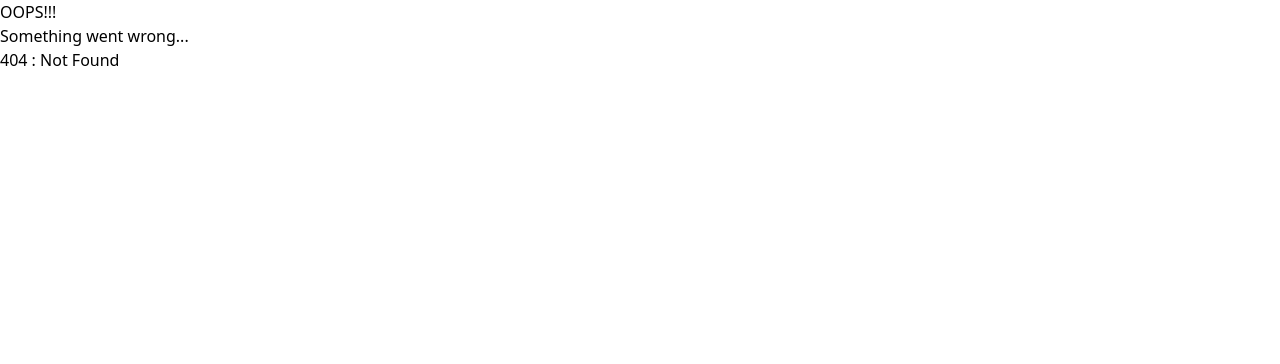
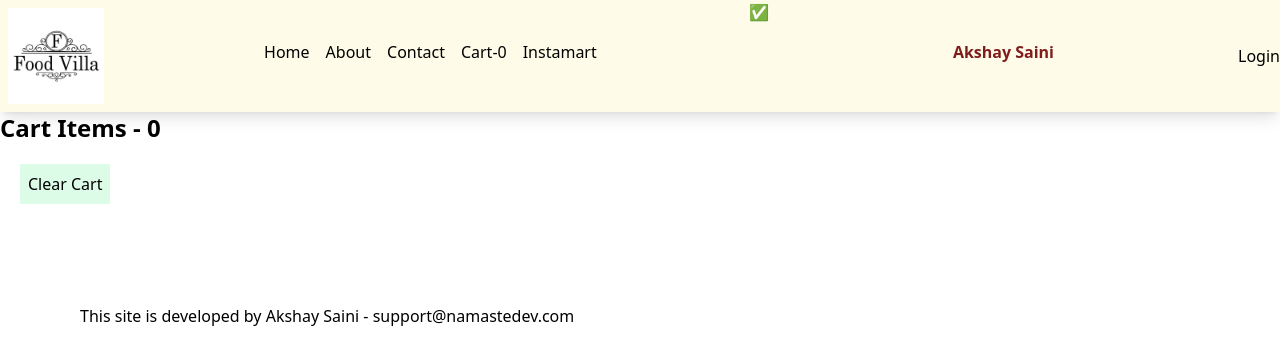
Before and after one commit to kushalnigam0604/Namaste_React_JS, a React (Vite) app: page /cart in a window 1280 px wide. Before the commit this address had no page. Shown: the top 364 px of the page. Built offline with nearby package versions, Linux system fonts and the light colour scheme.

Commit message:
ep-12-live

```diff
--- a/package.json
+++ b/package.json
@@ -21,6 +21,8 @@
     "@reduxjs/toolkit": "^1.9.5",
     "react": "^18.2.0",
     "react-dom": "^18.2.0",
-    "react-router-dom": "^6.12.1"
+    "react-redux": "^8.1.1",
+    "react-router-dom": "^6.12.1",
+    "redux": "^4.2.1"
   }
 }
--- /dev/null
+++ b/src/components/Cart.js
@@ -0,0 +1,26 @@
+import React from "react";
+import { useDispatch, useSelector } from "react-redux";
+import { clearCart } from "../utils/cartSlice";
+import FoodItem from "./FoodItem";
+
+const Cart = () => {
+  const cartItems = useSelector((store) => store.cart.items);
+  const dispatch = useDispatch();
+  const handleClearCart = () => {
+      dispatch(clearCart());
+  }
+
+  return (
+    <div>
+      <div className="font-bold text-2xl">Cart Items - {cartItems.length}</div>
+      <button className="bg-green-100 p-2 m-5" onClick={() => handleClearCart()}>Clear Cart</button>
+      <div className="flex flex-wrap">
+        {cartItems.map((item) => (
+          <FoodItem key={item.id} {...item} />
+        ))}
+      </div>
+    </div>
+  );
+};
+
+export default Cart;
--- /dev/null
+++ b/src/components/FoodItem.js
@@ -0,0 +1,12 @@
+import { IMG_CDN_URL } from "../config";
+const FoodItem = ({ name,imageId, category, price }) => {
+  return (
+    <div className="w-56 p-2 m-2 shadow-lg bg-pink-50">
+      <img src={IMG_CDN_URL + imageId} />
+      <h2 className="font-bold text-xl">{name}</h2>
+      <h3>{category}</h3>
+      <h4>Rupees: {price / 100}</h4>
+    </div>
+  );
+};
+export default FoodItem;
--- a/src/components/Header.js
+++ b/src/components/Header.js
@@ -3,6 +3,7 @@
 import { Link } from "react-router-dom";
 import useOnline from "../utils/useOnline";
 import UserContext from "../utils/UserContext";
+import { useSelector } from "react-redux";
 
 // SPA - Single Page Application???
 // Client Side Routing
@@ -20,6 +21,9 @@
 
   const { user } = useContext(UserContext);
 
+  const cartItems = useSelector((store) => store.cart.items);
+  console.log(cartItems);
+
   return (
     <div className="flex justify-between bg-pink-50 shadow-lg sm:bg-blue-50 md:bg-yellow-50">
       <Title />
@@ -35,7 +39,9 @@
           <Link to="/contact">
             <li className="px-2">Contact</li>
           </Link>
-          <li className="px-2">Cart</li>
+          <Link to="/cart">
+            <li className="px-2">Cart-{cartItems.length} </li>
+          </Link>
           <Link to="/instamart">
             <li className="px-2">Instamart</li>
           </Link>
--- a/src/components/RestaurantMenu.js
+++ b/src/components/RestaurantMenu.js
@@ -3,17 +3,24 @@
 import { IMG_CDN_URL } from "../config";
 import Shimmer from './Shimmer';
 import useRestaurant from "../utils/useRestaurant";
+import { addItem } from "../utils/cartSlice";
+import { useDispatch } from "react-redux";
 
 const RestaurantMenu = () => {
   const params = useParams();
   const restaurant = useRestaurant(params.id);
+  const dispatch = useDispatch();
+
+  const addFoodItem = (item) => {
+    dispatch(addItem(item?.card?.info));
+  }
 
   if(!restaurant){
     return <Shimmer/>;
   }
 
   return (
-    <div className="menu">
+    <div className="flex">
       <div>
         <h1>Restaurant ID : {params.id}</h1>
         <h2>
@@ -32,12 +39,12 @@
         <h3>Rating : {restaurant?.cards[0]?.card?.card?.info?.avgRating}</h3>
         <h3>Rating : {restaurant?.cards[0]?.card?.card?.info?.avgRating}</h3>
       </div>
-      <div>
+      <div className="p-5">
         <h2>Menu</h2>
         <ul>
           {restaurant?.cards[2]?.groupedCard?.cardGroupMap?.REGULAR?.cards[1]?.card?.card?.itemCards.map(
             (item) => (
-              <li key={item?.card?.info?.id}>{item?.card?.info?.name}</li>
+              <li key={item?.card?.info?.id}>{item?.card?.info?.name} - <button className="px-2 text-white bg-red-500" onClick={() => addFoodItem(item)}>Add</button></li>
             )
           )}
         </ul>
--- /dev/null
+++ b/src/utils/cartSlice.js
@@ -0,0 +1,23 @@
+import { createSlice } from "@reduxjs/toolkit";
+
+const cartSlice = createSlice({
+  name: "cart",
+  initialState: {
+    items: [],
+  },
+  reducers: {
+    addItem: (state, action) => {
+      state.items.push(action.payload);
+    },
+    removeItem: (state, action) => {
+      state.items.pop();
+    },
+    clearCart: (state) => {
+      state.items = [];
+    },
+  },
+});
+
+export const { addItem, removeItem, clearCart } = cartSlice.actions;
+
+export default cartSlice.reducer;
--- /dev/null
+++ b/src/utils/store.js
@@ -0,0 +1,10 @@
+import { configureStore } from "@reduxjs/toolkit";
+import cartSlice from "./cartSlice";
+
+const store = configureStore({
+    reducer:{
+        cart:cartSlice,
+    },
+});
+
+export default store;
```
Also changed, not shown: src/App.js (+10 -2 lines), 1 other file (tests, documents, lock files or other folders).
